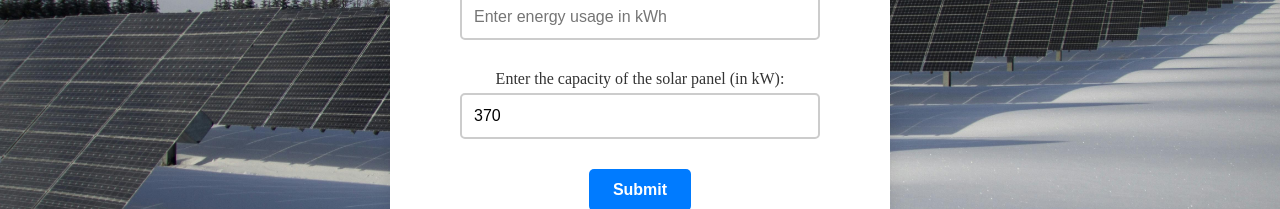
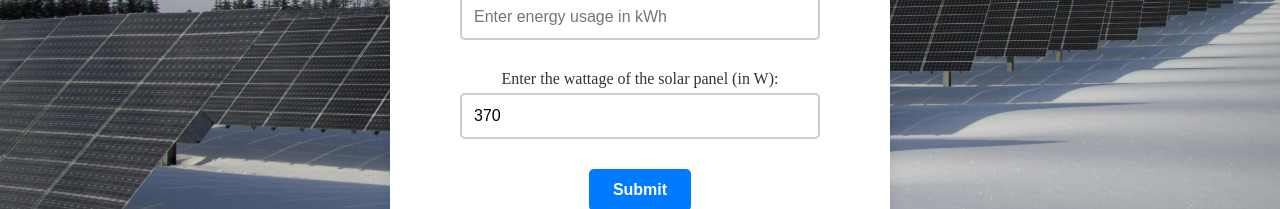
Before and after one commit to UTDallasEPICS/Residential-Solar-Calculator, a React (Create React App) app: page / in a window 1280 px wide. Shown: the part 489-698 px from the top of the page. Built offline with nearby package versions, Linux system fonts and the light colour scheme.

Commit message:
text changes

```diff
--- a/src/components/landingPage.js
+++ b/src/components/landingPage.js
@@ -152,10 +152,10 @@ const LandingPage = () => {
             />
           </Label>
           <Label>
-            Enter the capacity of the solar panel (in kW):
+            Enter the wattage of the solar panel (in W):
             <Input
               type="number"
-              placeholder="Enter solar panel capacity in kW"
+              placeholder="Enter solar panel wattage in W"
               value={solarPanelCapacity}
               onChange={(e) => setSolarPanelCapacity(e.target.value)}
             />
--- a/src/components/outputPage.js
+++ b/src/components/outputPage.js
@@ -141,7 +141,7 @@ const OutputPage = () => {
         </Text>
         <InfoBox>
           <InfoTitle>Total Cost</InfoTitle>
-          <InfoContent>${Math.ceil((value/100) * num_panels[0]) * panel_cost} - ${Math.ceil((value/100) * num_panels[1]) * panel_cost}</InfoContent>
+          <InfoContent>${Math.round((Math.ceil((value/100) * num_panels[0]) * panel_cost),2)} - ${Math.round((Math.ceil((value/100) * num_panels[1]) * panel_cost),2)}</InfoContent>
         </InfoBox>
 
       </Section>
```
